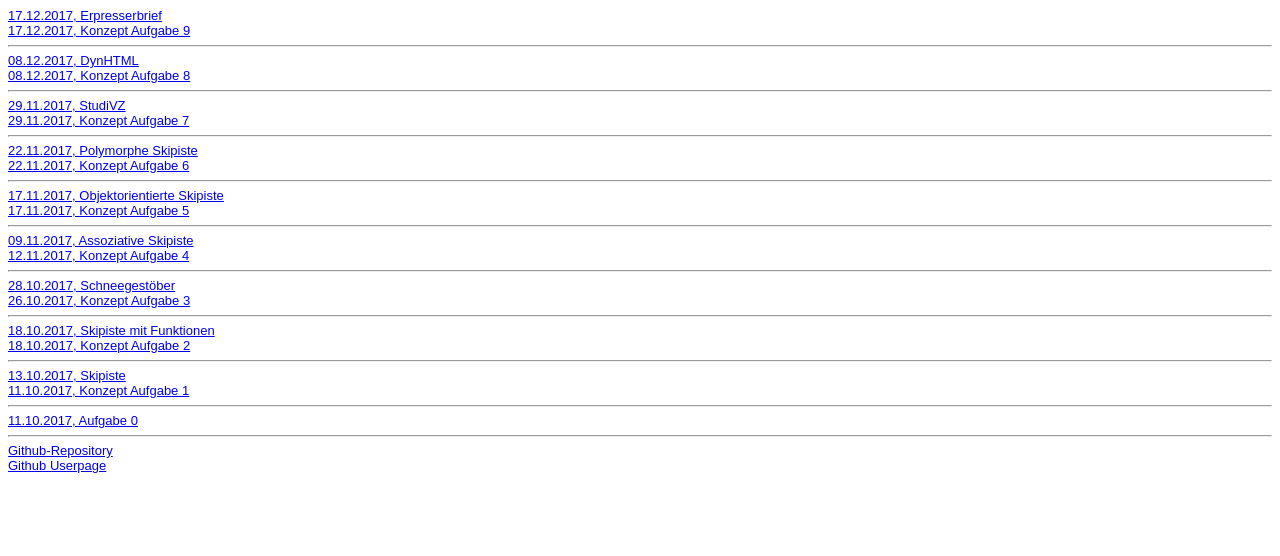
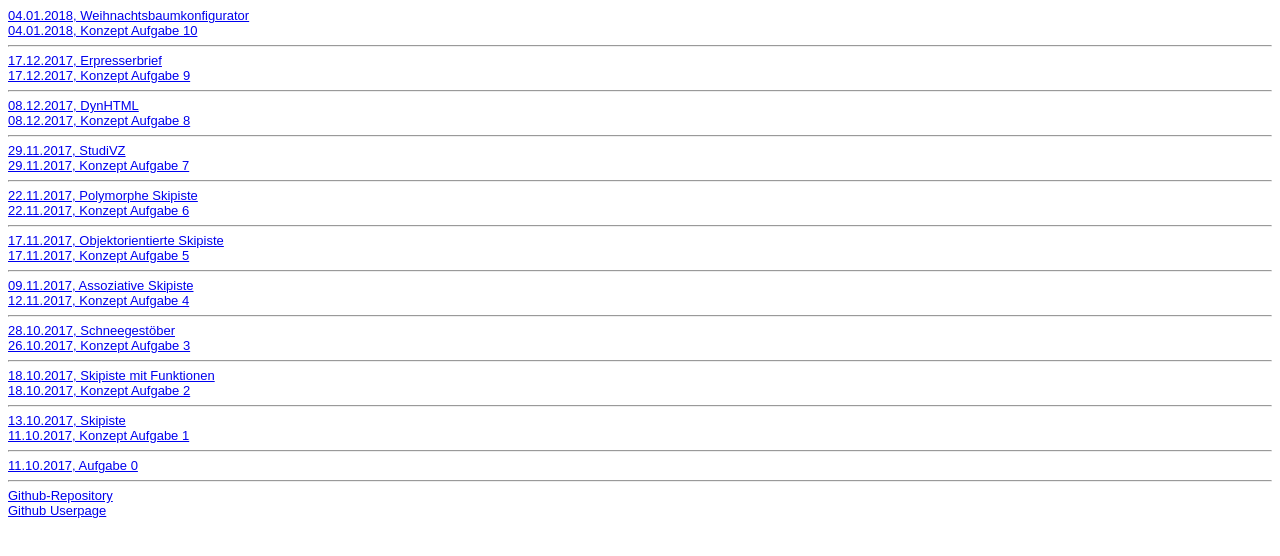
Before and after one commit to NovikovKristina/NovikovKristina.github.io, a plain HTML site: page steckbrief.htm in a window 1280 px wide. Drawn offline with Linux system fonts and the light colour scheme.

Commit message:
push A10

```diff
--- a/steckbrief.htm
+++ b/steckbrief.htm
@@ -13,6 +13,10 @@ body {
 </head>
 <body>
 	<!-- Hier die Links zu den gelösten Aufgaben einstellen, aktuelle oben, alte stehen lassen! Format: Aufgabenbezeichnung, Datum -->
+	<a href="https://novikovkristina.github.io/EIA_2/Aufgabe10/Aufgabe10.html" target= " ">04.01.2018, Weihnachtsbaumkonfigurator</a>
+	<br>
+	<a href="https://novikovkristina.github.io/EIA_2/Aufgabe10/Konzept10.pdf" target= " ">04.01.2018, Konzept Aufgabe 10</a>
+	<hr>
 	<a href="https://novikovkristina.github.io/EIA_2/Aufgabe9/Aufgabe9.html" target= " ">17.12.2017, Erpresserbrief</a>
 	<br>
 	<a href="https://novikovkristina.github.io/EIA_2/Aufgabe9/Konzept9.pdf" target= " ">17.12.2017, Konzept Aufgabe 9</a>
```
